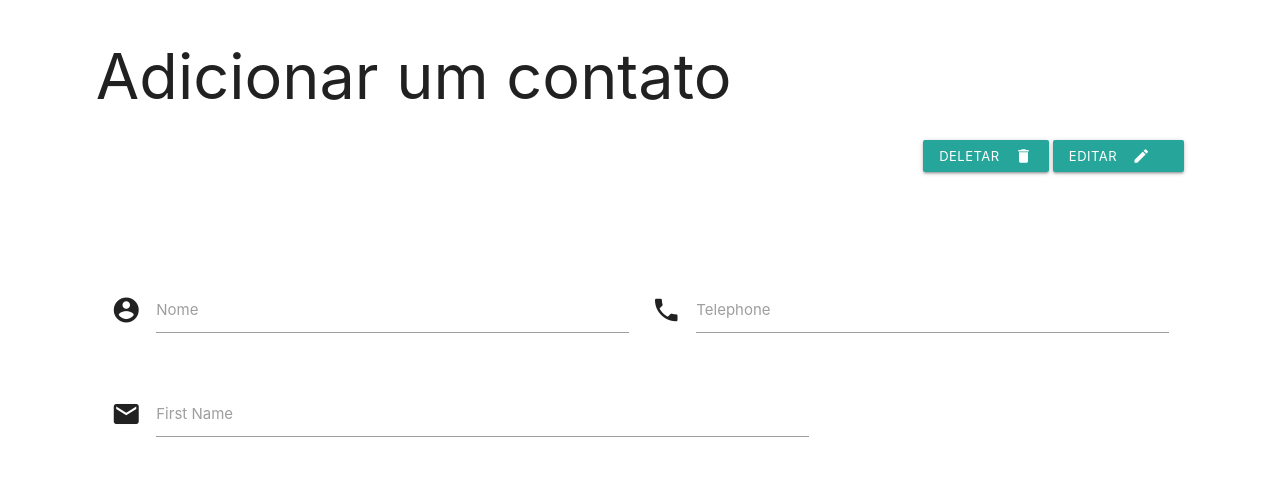
After one commit to RenatoCostaDev/flask-python, a Flask app: page /adicionar-contato in a window 1280 px wide. The commit adds this page. Shown: the top 479 px of the page. Run offline with Flask 3, Linux system fonts and the light colour scheme.

Commit message:
feat: cadastro.html created and it function with the url

```diff
--- a/app.py
+++ b/app.py
@@ -25,10 +25,17 @@
     return render_template(
         'contatos.html',
         contatos_list=contatos_list,
-        zip=zip
+        zip=zip,
+    )
+
+#  obs: zip is a Python function as such
+#  you will need to pass the same way you pass
+#  other variables to be used in your jinja template.
+
+@app.route("/adicionar-contato")
+def contatos_form():
+    return render_template(
+        'cadastro.html',
     )
 
 app.run(debug=True)
-#  obs: zip is a Python function as such
-#  you will need to pass the same way you pass
-#  other variables to be used in your jinja template.
--- a/static/styles.css
+++ b/static/styles.css
@@ -32,3 +32,14 @@
     margin: 15px;
     margin-left: 120px;
 }
+
+.head-cadastro {
+    display: flex;
+    justify-content: space-around;
+}
+.btn-head {
+    margin-top: 140px;
+}
+.form {
+    margin: 100px;
+}
--- /dev/null
+++ b/templates/cadastro.html
@@ -0,0 +1,58 @@
+<!DOCTYPE html>
+<html lang="en">
+
+<head>
+    <meta charset="UTF-8">
+    <meta name="viewport" content="width=device-width, initial-scale=1.0">
+    <!-- Compiled and minified CSS -->
+    <link rel="stylesheet" href="https://cdnjs.cloudflare.com/ajax/libs/materialize/1.0.0/css/materialize.min.css">
+    <!-- Compiled and minified JavaScript -->
+    <script src="https://cdnjs.cloudflare.com/ajax/libs/materialize/1.0.0/js/materialize.min.js"></script>
+    <!-- Compiled icons -->
+    <link href="https://fonts.googleapis.com/icon?family=Material+Icons" rel="stylesheet">
+    <link rel="stylesheet" href="/static/styles.css">
+    <title>Cadastro-form</title>
+</head>
+<body>
+    <div class="head-cadastro">
+        <div>
+            <h1>Adicionar um contato</h1>
+        </div>
+        <div class="btn-head">
+            <a class="waves-effect waves-light btn-small">
+                <i class="material-icons right" >delete</i>
+            Deletar
+            </a>
+            <a class="waves-effect waves-light btn-small">
+                <i class="material-icons right" >edith</i>
+                Editar
+            </a>
+        </div>
+    </div>
+    <div class="form">
+        <div class="row">
+            <form class="col s12">
+              <div class="row">
+                <div class="input-field col s6">
+                  <i class="material-icons prefix">account_circle</i>
+                  <input id="nome" type="text" class="validate">
+                  <label for="nome">Nome</label>
+                </div>
+                <div class="input-field col s6">
+                  <i class="material-icons prefix">phone</i>
+                  <input id="icon_telephone" type="tel" class="validate">
+                  <label for="icon_telephone">Telephone</label>
+                </div>
+              </div>
+              <div class="row">
+                <div class="input-field col s8">
+                  <i class="material-icons prefix">email</i>
+                  <input id="email" type="text" class="validate">
+                  <label for="email">First Name</label>
+                </div>
+              </div>
+            </form>
+          </div>
+    </div>
+</body>
+</html>
```
